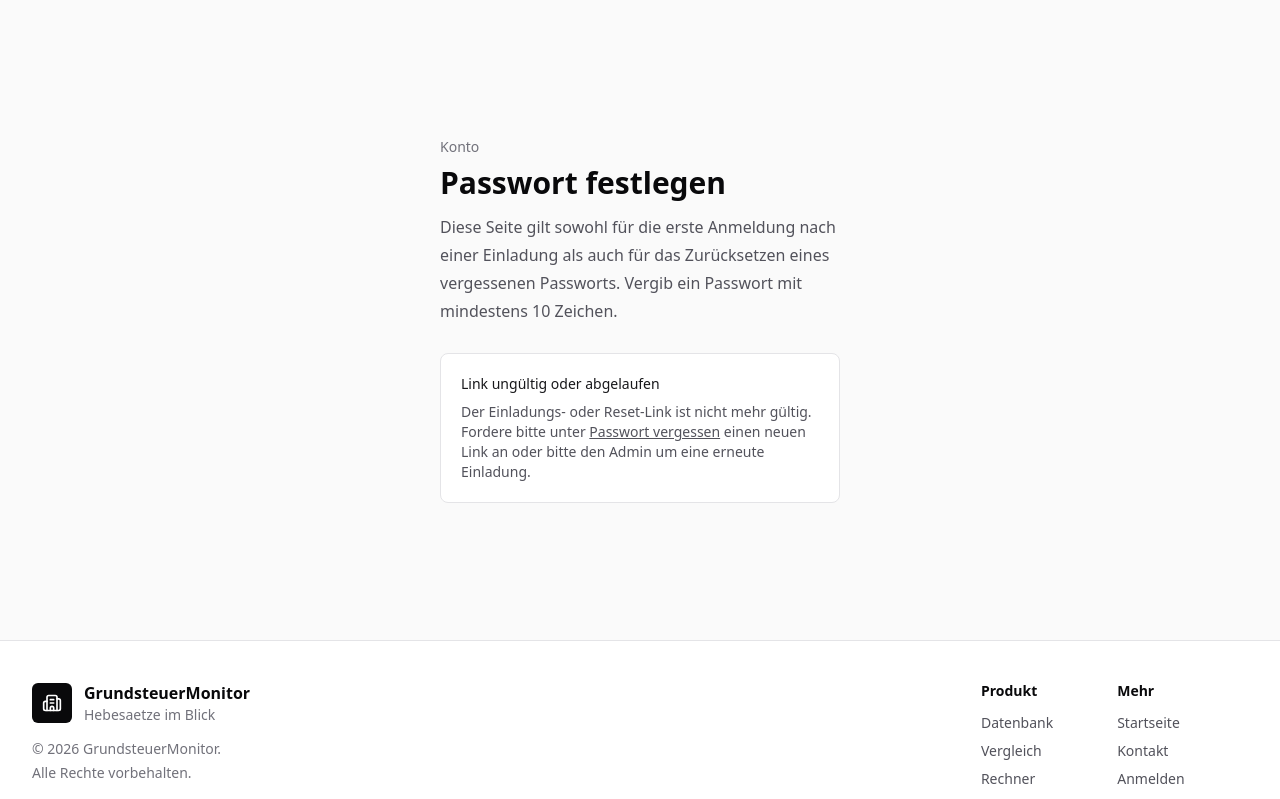
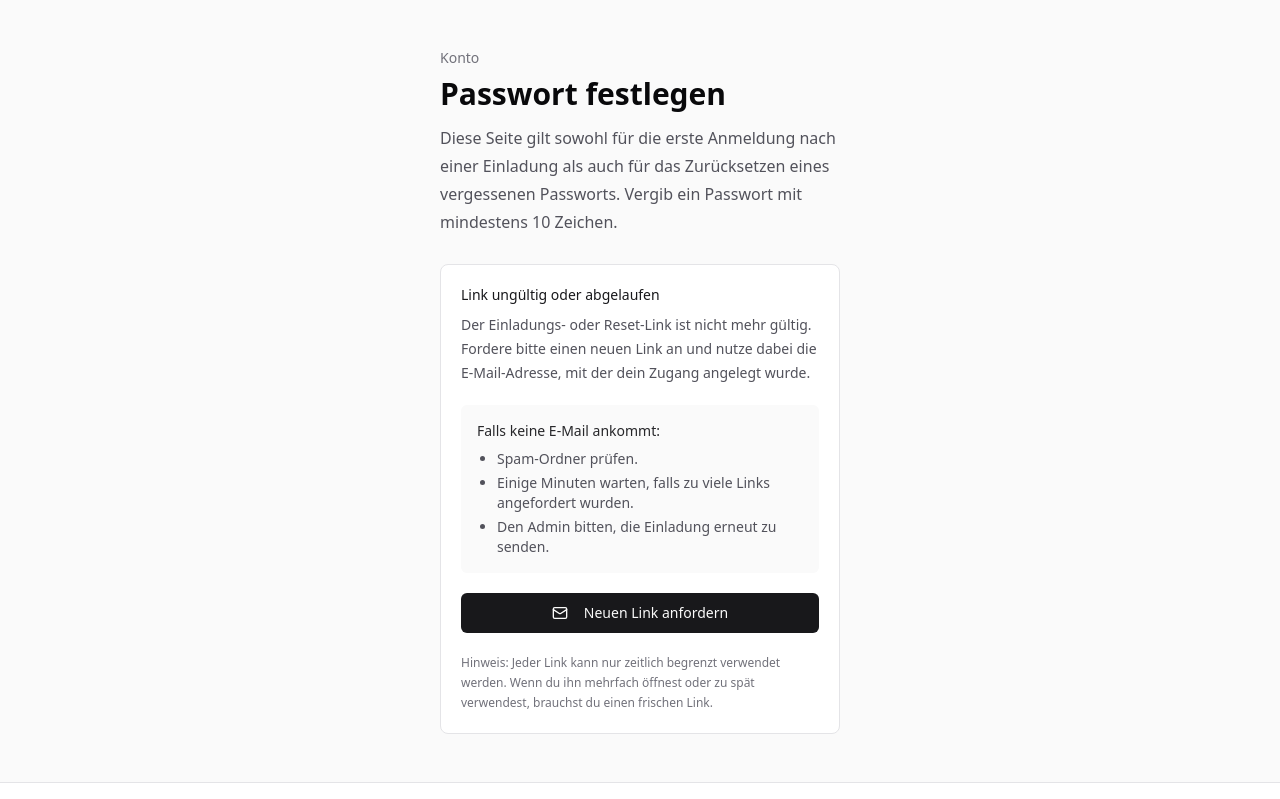
Before and after one commit to investorthm-ops/Grundsteuer-app, a Next.js app: page /passwort-setzen in a window 1280 px wide. Shown: the top 799 px of the page. Built offline with nearby package versions, Linux system fonts and the light colour scheme; no server answers.

Commit message:
fix(PROJ-13): improve password recovery guidance

```diff
--- a/src/components/auth/forgot-password-form.tsx
+++ b/src/components/auth/forgot-password-form.tsx
@@ -16,6 +16,7 @@ function resolveOrigin(): string {
 
 export function ForgotPasswordForm() {
   const [email, setEmail] = useState('')
+  const [requestedEmail, setRequestedEmail] = useState('')
   const [status, setStatus] = useState<Status>('idle')
   const [error, setError] = useState<string | null>(null)
 
@@ -24,9 +25,12 @@ export function ForgotPasswordForm() {
     setStatus('submitting')
     setError(null)
 
+    const normalizedEmail = email.trim().toLowerCase()
+    setRequestedEmail(normalizedEmail)
+
     const supabase = createSupabaseBrowserClient()
     const { error: resetError } = await supabase.auth.resetPasswordForEmail(
-      email.trim().toLowerCase(),
+      normalizedEmail,
       { redirectTo: `${resolveOrigin()}/passwort-setzen` }
     )
 
@@ -39,15 +43,45 @@ export function ForgotPasswordForm() {
       return
     }
 
+    if (resetError && /rate limit|too many|429/i.test(resetError.message)) {
+      setStatus('error')
+      setError(
+        'Aktuell wurden zu viele E-Mails angefordert. Bitte warte einige Minuten und versuche es dann erneut.'
+      )
+      return
+    }
+
     setStatus('done')
   }
 
   if (status === 'done') {
     return (
-      <div className="rounded-lg border border-green-200 bg-green-50 p-5 text-sm text-green-900">
-        Falls ein Konto zu dieser E-Mail-Adresse existiert, ist eine Nachricht
-        mit einem Link zum Zurücksetzen unterwegs. Bitte prüfe auch deinen
-        Spam-Ordner.
+      <div className="space-y-4 rounded-lg border border-green-200 bg-green-50 p-5 text-sm text-green-900">
+        <p>
+          Falls ein Konto zu dieser E-Mail-Adresse existiert, ist eine Nachricht
+          mit einem Link zum Zurücksetzen unterwegs.
+        </p>
+        {requestedEmail ? (
+          <p>
+            Verwendete Adresse:{' '}
+            <span className="font-medium">{requestedEmail}</span>
+          </p>
+        ) : null}
+        <p>
+          Bitte prüfe auch Spam, Werbung oder sonstige Posteingangs-Ordner. Wenn
+          nichts ankommt, warte einige Minuten, bevor du erneut anforderst.
+        </p>
+        <Button
+          type="button"
+          variant="outline"
+          className="w-full border-green-300 bg-white text-green-900 hover:bg-green-100"
+          onClick={() => {
+            setStatus('idle')
+            setError(null)
+          }}
+        >
+          Andere E-Mail-Adresse verwenden
+        </Button>
       </div>
     )
   }
@@ -67,6 +101,9 @@ export function ForgotPasswordForm() {
           autoComplete="email"
           required
         />
+        <p className="text-xs leading-5 text-zinc-500">
+          Nutze die E-Mail-Adresse, mit der dein Zugang angelegt wurde.
+        </p>
       </div>
       {error ? <p className="text-sm text-red-700">{error}</p> : null}
       <Button type="submit" className="w-full" disabled={status === 'submitting'}>
--- a/src/components/auth/set-password-form.tsx
+++ b/src/components/auth/set-password-form.tsx
@@ -1,8 +1,8 @@
 'use client'
 
 import { useEffect, useState } from 'react'
-import { useRouter } from 'next/navigation'
-import { KeyRound } from 'lucide-react'
+import Link from 'next/link'
+import { KeyRound, Mail } from 'lucide-react'
 import { Button } from '@/components/ui/button'
 import { Input } from '@/components/ui/input'
 import { Label } from '@/components/ui/label'
@@ -10,21 +10,43 @@ import { createSupabaseBrowserClient } from '@/lib/supabase/client'
 
 type Status = 'idle' | 'no-session' | 'submitting' | 'done' | 'error'
 
+function hasAuthTokenInUrl(): boolean {
+  if (typeof window === 'undefined') return false
+
+  const url = new URL(window.location.href)
+
+  return (
+    url.searchParams.has('code') ||
+    url.searchParams.has('token_hash') ||
+    url.hash.includes('access_token=') ||
+    url.hash.includes('refresh_token=')
+  )
+}
+
 export function SetPasswordForm() {
-  const router = useRouter()
   const [password, setPassword] = useState('')
   const [confirm, setConfirm] = useState('')
   const [status, setStatus] = useState<Status>('idle')
   const [error, setError] = useState<string | null>(null)
 
   useEffect(() => {
+    if (!hasAuthTokenInUrl()) {
+      setStatus('no-session')
+      return
+    }
+
     const supabase = createSupabaseBrowserClient()
     // Supabase parses the recovery / invite token from the URL hash and
     // creates a temporary session. Wait for that, otherwise updateUser
     // would have nothing to act on.
-    supabase.auth.getSession().then(({ data }) => {
-      if (!data.session) setStatus('no-session')
-    })
+    supabase.auth
+      .getSession()
+      .then(({ data }) => {
+        if (!data.session) setStatus('no-session')
+      })
+      .catch(() => {
+        setStatus('no-session')
+      })
   }, [])
 
   async function handleSubmit(event: React.FormEvent<HTMLFormElement>) {
@@ -43,6 +65,9 @@ export function SetPasswordForm() {
     setStatus('submitting')
     const supabase = createSupabaseBrowserClient()
     const { error: updateError } = await supabase.auth.updateUser({ password })
+      .catch(() => ({
+        error: new Error('Password update failed'),
+      }))
 
     if (updateError) {
       setStatus('error')
@@ -61,15 +86,35 @@ export function SetPasswordForm() {
 
   if (status === 'no-session') {
     return (
-      <div className="rounded-lg border bg-white p-5 text-sm">
-        <p className="font-medium text-zinc-900">Link ungültig oder abgelaufen</p>
-        <p className="mt-2 text-zinc-600">
-          Der Einladungs- oder Reset-Link ist nicht mehr gültig. Fordere bitte
-          unter{' '}
-          <a className="underline" href="/passwort-vergessen">
-            Passwort vergessen
-          </a>{' '}
-          einen neuen Link an oder bitte den Admin um eine erneute Einladung.
+      <div className="space-y-5 rounded-lg border bg-white p-5 text-sm">
+        <div>
+          <p className="font-medium text-zinc-900">
+            Link ungültig oder abgelaufen
+          </p>
+          <p className="mt-2 leading-6 text-zinc-600">
+            Der Einladungs- oder Reset-Link ist nicht mehr gültig. Fordere bitte
+            einen neuen Link an und nutze dabei die E-Mail-Adresse, mit der dein
+            Zugang angelegt wurde.
+          </p>
+        </div>
+        <div className="rounded-md bg-zinc-50 p-4 text-zinc-600">
+          <p className="font-medium text-zinc-800">Falls keine E-Mail ankommt:</p>
+          <ul className="mt-2 list-disc space-y-1 pl-5">
+            <li>Spam-Ordner prüfen.</li>
+            <li>Einige Minuten warten, falls zu viele Links angefordert wurden.</li>
+            <li>Den Admin bitten, die Einladung erneut zu senden.</li>
+          </ul>
+        </div>
+        <Button asChild className="w-full">
+          <Link href="/passwort-vergessen">
+            <Mail className="mr-2 h-4 w-4" aria-hidden="true" />
+            Neuen Link anfordern
+          </Link>
+        </Button>
+        <p className="text-xs leading-5 text-zinc-500">
+          Hinweis: Jeder Link kann nur zeitlich begrenzt verwendet werden. Wenn
+          du ihn mehrfach öffnest oder zu spät verwendest, brauchst du einen
+          frischen Link.
         </p>
       </div>
     )
--- a/src/proxy.ts
+++ b/src/proxy.ts
@@ -95,6 +95,7 @@ export const config = {
     '/watchlist/:path*',
     '/rechner/:path*',
     '/vergleich/:path*',
+    '/mein-zugang/:path*',
     '/admin/:path*',
     '/api/municipalities/:path*',
     '/api/watchlist/:path*',
```
Also changed, not shown: 5 other files (tests, documents, lock files or other folders).
